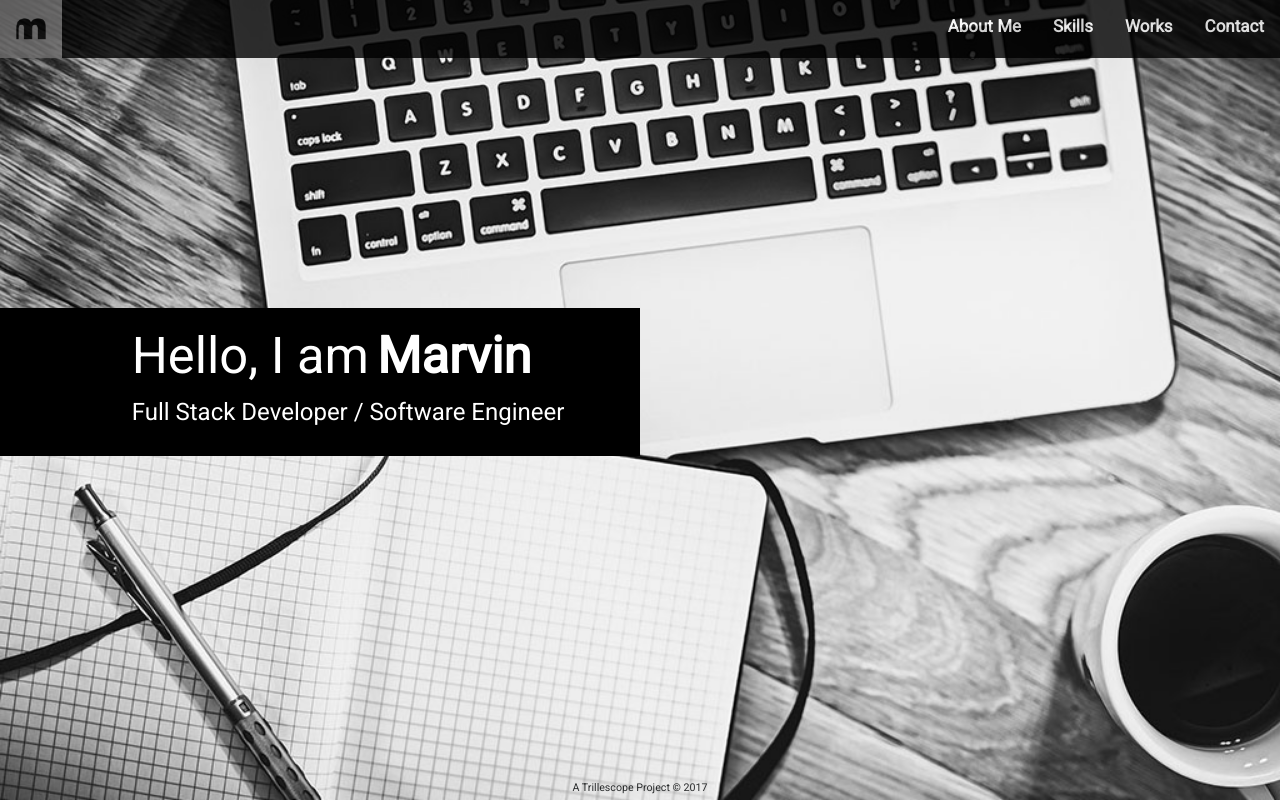
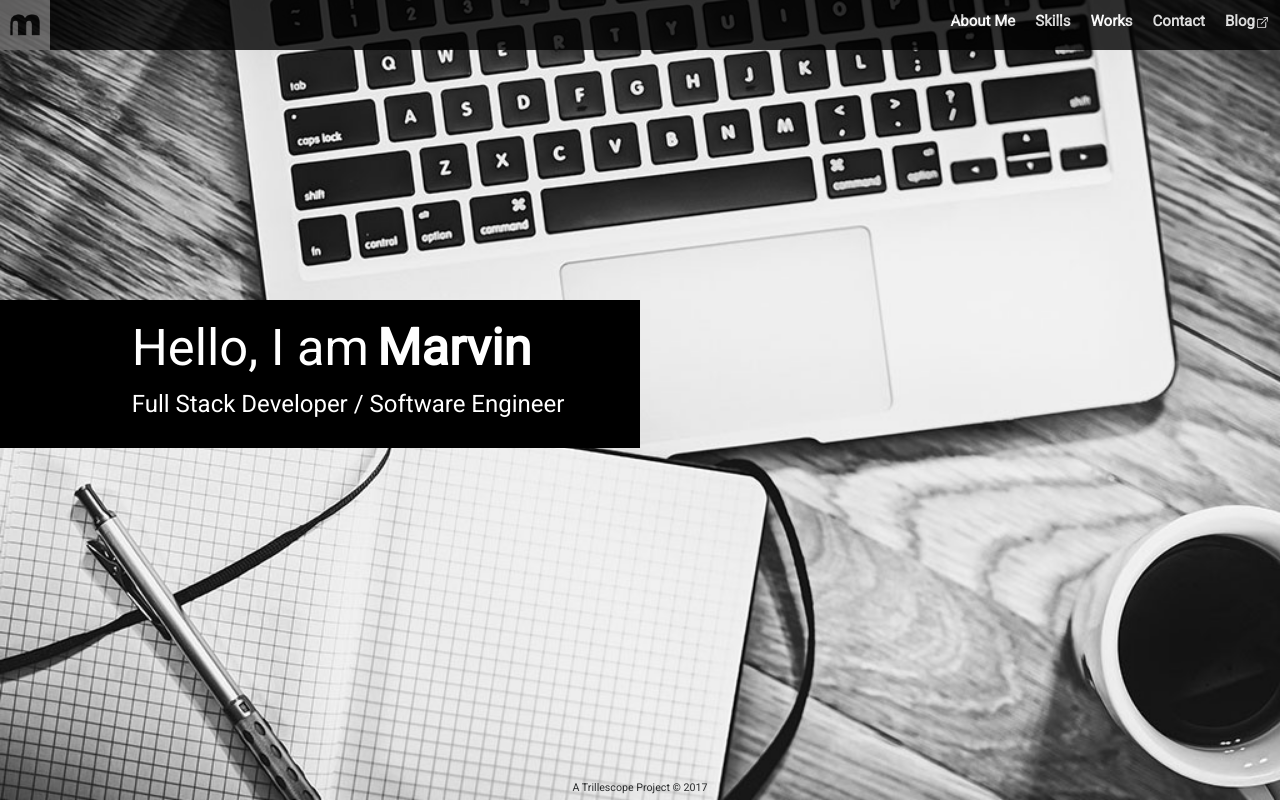
Before and after one commit to trashvin/trashvin.github.io-old, a plain HTML site: page index.html in a window 1280 px wide. Shown: the top 803 px of the page. Drawn offline with nearby package versions, Linux system fonts and the light colour scheme; a script that the page names is missing.

Commit message:
V1.0.3 Added Blog Link

```diff
--- a/css/style.css
+++ b/css/style.css
@@ -173,9 +173,9 @@ div.topnav {
     display: block;
     color: white;
     text-align: center;
-    padding: 14px 16px;
+    padding: 10px 10px;
     text-decoration: none;
-    font-size: 17px;
+    font-size: 15px;
 }
 .topnav a:hover:not(.active) {
     background-color:#5A5757;
--- a/index.html
+++ b/index.html
@@ -32,6 +32,7 @@
         <div class='row'>
             <div class="topnav" id="topnav_id">
                 <a href='#' style='background:#6E6D6D'><img class='nav-icon' src='./images/logo.png'></a>
+                <a href="https://blog.mtrilles.online" style="float:right">Blog<img src='./images/openlink.png' width="15" height="15"></a>
                 <a href="#contact" style="float:right">Contact</a>
                 <a href="#works" style="float:right">Works</a>
                 <a href="#skills" style="float:right">Skills</a>
```
